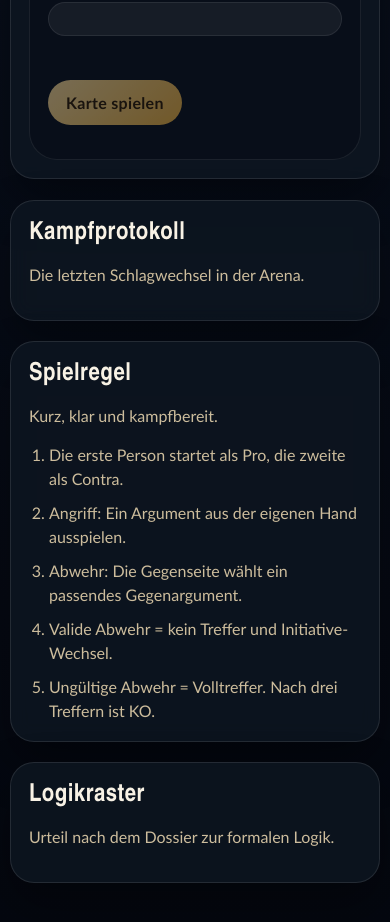
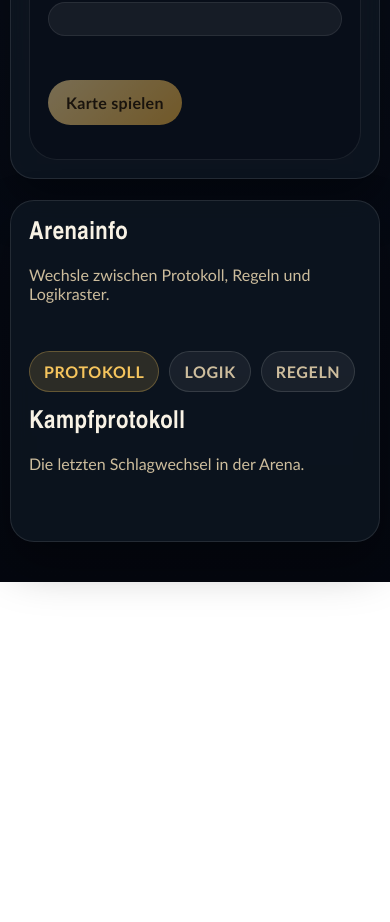
Before and after one commit to PatrickFischerKSA/argumenteboxen, a website: page public/index.html in a window 390 px wide. Shown: the part 2855-3777 px from the top of the page. After the commit the page ends 3437 px from the top, so only its background shows below. Drawn offline with Linux system fonts and the light colour scheme.

Commit message:
Make gameplay layout more robust

```diff
--- a/public/app.js
+++ b/public/app.js
@@ -2,6 +2,7 @@ const state = {
   ws: null,
   room: null,
   selectedCardId: null,
+  activeInfoTab: "history",
   textDraft: "",
   lastCueId: null,
   timerInterval: null,
@@ -69,7 +70,9 @@ const els = {
   arenaImpact: document.getElementById("arena-impact"),
   arenaAnnouncer: document.getElementById("arena-announcer"),
   hitTrackPro: document.getElementById("hit-track-pro"),
-  hitTrackContra: document.getElementById("hit-track-contra")
+  hitTrackContra: document.getElementById("hit-track-contra"),
+  infoTabs: Array.from(document.querySelectorAll("[data-info-tab]")),
+  infoPanels: Array.from(document.querySelectorAll("[data-info-panel]"))
 };
 
 function currentConfiguredTurnMs() {
@@ -739,6 +742,19 @@ function renderLogicPanel() {
   `;
 }
 
+function renderInfoPanels() {
+  const activeTab = state.activeInfoTab || "history";
+  els.infoTabs.forEach((button) => {
+    const active = button.dataset.infoTab === activeTab;
+    button.classList.toggle("active", active);
+    button.setAttribute("aria-selected", active ? "true" : "false");
+  });
+
+  els.infoPanels.forEach((panel) => {
+    panel.classList.toggle("hidden", panel.dataset.infoPanel !== activeTab);
+  });
+}
+
 function renderRoomMeta() {
   const matchMode = state.room?.matchMode || els.matchModeSelect.value;
   const playLevel = state.room?.playLevel || els.playLevelSelect.value;
@@ -829,6 +845,7 @@ function render() {
   renderCards();
   renderHistory();
   renderLogicPanel();
+  renderInfoPanels();
 }
 
 function clearMotionClasses() {
@@ -983,6 +1000,13 @@ els.playCardBtn.addEventListener("click", () => {
   sendSelectedCard(state.selectedCardId);
 });
 
+els.infoTabs.forEach((button) => {
+  button.addEventListener("click", () => {
+    state.activeInfoTab = button.dataset.infoTab || "history";
+    renderInfoPanels();
+  });
+});
+
 els.submitTextBtn.addEventListener("click", () => {
   ensureAudio();
   const text = state.textDraft.trim();
--- a/public/index.html
+++ b/public/index.html
@@ -224,8 +224,20 @@
           </div>
         </section>
 
-        <aside class="sidebar">
-          <section class="panel">
+        <aside class="panel sidebar">
+          <div class="sidebar-topbar">
+            <div class="panel-heading compact">
+              <h2>Arenainfo</h2>
+              <p>Wechsle zwischen Protokoll, Regeln und Logikraster.</p>
+            </div>
+            <div class="sidebar-tabs" role="tablist" aria-label="Arenainfo">
+              <button class="sidebar-tab active" data-info-tab="history" type="button">Protokoll</button>
+              <button class="sidebar-tab" data-info-tab="logic" type="button">Logik</button>
+              <button class="sidebar-tab" data-info-tab="rules" type="button">Regeln</button>
+            </div>
+          </div>
+
+          <section class="sidebar-pane" data-info-panel="history">
             <div class="panel-heading compact">
               <h2>Kampfprotokoll</h2>
               <p>Die letzten Schlagwechsel in der Arena.</p>
@@ -233,7 +245,17 @@
             <div class="history-list" id="history-list"></div>
           </section>
 
-          <section class="panel">
+          <section class="sidebar-pane hidden" data-info-panel="logic">
+            <div class="panel-heading compact">
+              <h2>Logikraster</h2>
+              <p>Urteil nach dem Dossier zur formalen Logik.</p>
+            </div>
+            <div class="logic-summary" id="logic-summary"></div>
+            <div class="logic-criteria" id="logic-criteria"></div>
+            <div class="logic-reference" id="logic-reference"></div>
+          </section>
+
+          <section class="sidebar-pane hidden" data-info-panel="rules">
             <div class="panel-heading compact">
               <h2>Spielregel</h2>
               <p>Kurz, klar und kampfbereit.</p>
@@ -246,16 +268,6 @@
               <li>Ungültige Abwehr = Volltreffer. Nach drei Treffern ist KO.</li>
             </ol>
           </section>
-
-          <section class="panel">
-            <div class="panel-heading compact">
-              <h2>Logikraster</h2>
-              <p>Urteil nach dem Dossier zur formalen Logik.</p>
-            </div>
-            <div class="logic-summary" id="logic-summary"></div>
-            <div class="logic-criteria" id="logic-criteria"></div>
-            <div class="logic-reference" id="logic-reference"></div>
-          </section>
         </aside>
       </main>
     </div>
--- a/public/styles.css
+++ b/public/styles.css
@@ -164,13 +164,12 @@ button {
 
 .layout {
   display: grid;
-  grid-template-columns: 340px minmax(0, 1fr) 340px;
+  grid-template-columns: 320px minmax(0, 1fr);
   gap: 20px;
   align-items: start;
 }
 
-.setup-panel,
-.sidebar {
+.setup-panel {
   position: sticky;
   top: 20px;
 }
@@ -185,7 +184,7 @@ button {
 
 .setup-panel,
 .battle-panel,
-.sidebar .panel {
+.sidebar {
   padding: 22px;
 }
 
@@ -323,6 +322,11 @@ button {
   display: grid;
   gap: 18px;
   min-height: calc(100vh - 250px);
+}
+
+.battle-panel,
+.sidebar {
+  grid-column: 2;
 }
 
 .battle-stage {
@@ -1084,8 +1088,41 @@ button {
 
 .sidebar {
   display: grid;
-  gap: 20px;
-  max-height: calc(100vh - 24px);
+  gap: 18px;
+}
+
+.sidebar-topbar {
+  display: grid;
+  gap: 14px;
+}
+
+.sidebar-tabs {
+  display: flex;
+  gap: 10px;
+  flex-wrap: wrap;
+}
+
+.sidebar-tab {
+  border: 1px solid rgba(255, 255, 255, 0.12);
+  border-radius: 999px;
+  padding: 10px 14px;
+  background: rgba(255, 255, 255, 0.06);
+  color: var(--muted);
+  font-weight: 800;
+  letter-spacing: 0.04em;
+  text-transform: uppercase;
+}
+
+.sidebar-tab.active {
+  background: rgba(246, 197, 93, 0.14);
+  border-color: rgba(246, 197, 93, 0.28);
+  color: var(--gold);
+}
+
+.sidebar-pane {
+  display: grid;
+  gap: 16px;
+  max-height: 420px;
   overflow-y: auto;
   padding-right: 4px;
 }
@@ -1452,8 +1489,7 @@ button {
     grid-template-columns: 1fr;
   }
 
-  .setup-panel,
-  .sidebar {
+  .setup-panel {
     position: static;
     top: auto;
   }
@@ -1482,10 +1518,7 @@ button {
   }
 
   .sidebar {
-    grid-template-columns: 1fr 1fr;
-    max-height: none;
-    overflow: visible;
-    padding-right: 0;
+    grid-column: auto;
   }
 }
 
@@ -1504,6 +1537,11 @@ button {
     grid-template-columns: 1fr;
   }
 
+  .battle-panel,
+  .sidebar {
+    grid-column: auto;
+  }
+
   .text-mode-actions {
     align-items: start;
   }
@@ -1537,7 +1575,7 @@ button {
 @media (max-width: 720px) {
   .setup-panel,
   .battle-panel,
-  .sidebar .panel {
+  .sidebar {
     padding: 18px;
   }
 
@@ -1568,7 +1606,13 @@ button {
   }
 
   .sidebar {
-    grid-template-columns: 1fr;
+    gap: 16px;
+  }
+
+  .sidebar-pane {
+    max-height: none;
+    overflow: visible;
+    padding-right: 0;
   }
 
   .cards-grid {
```
